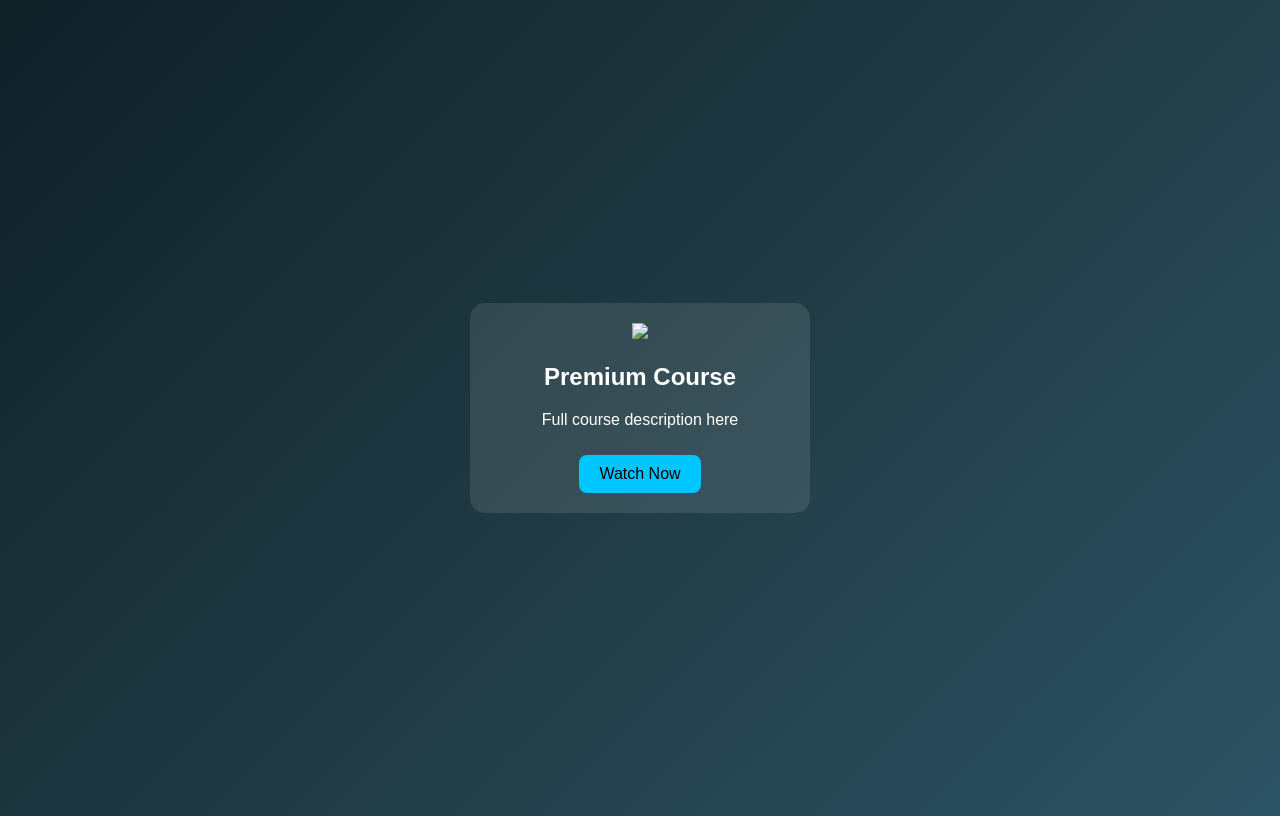
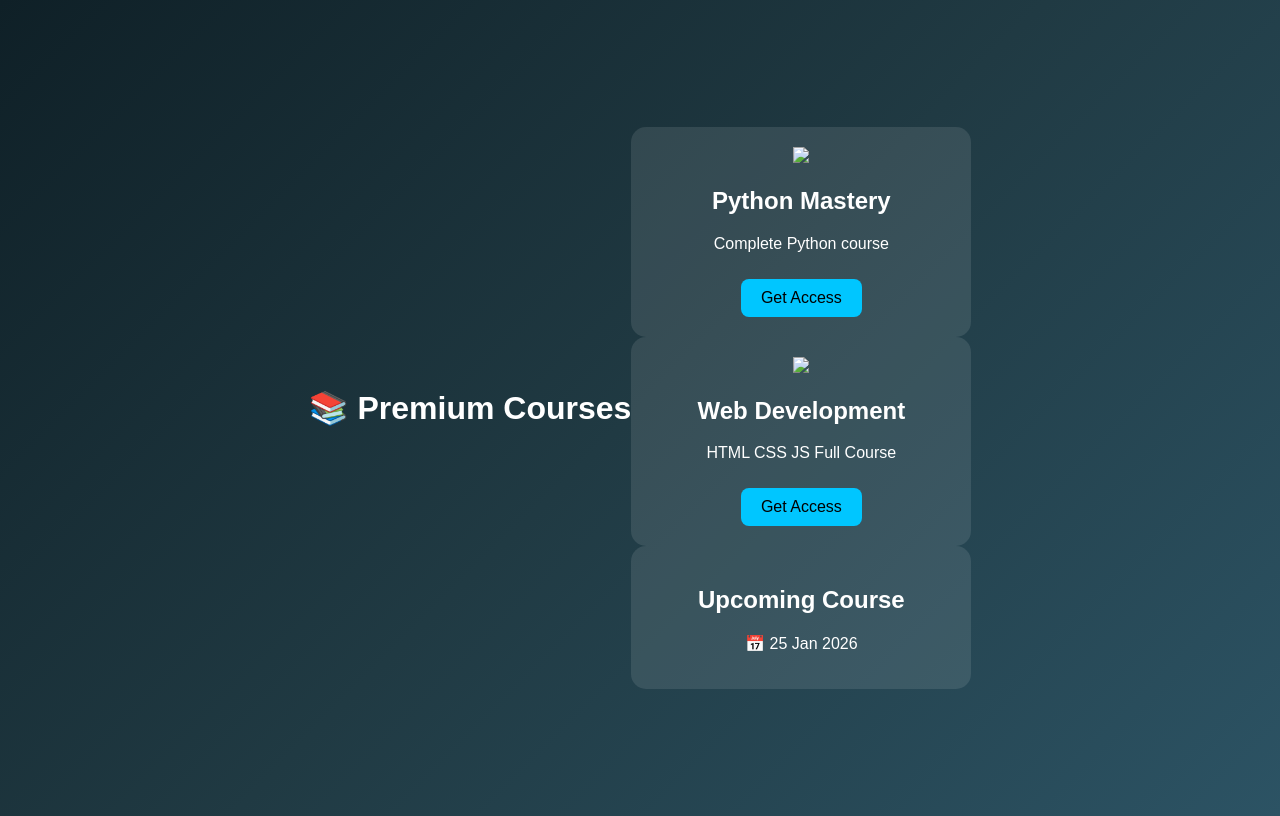
Before and after one commit to gambleformula-cmd/file-to-stream-, a Flask app: page / in a window 1280 px wide. Run offline with Flask 3, Linux system fonts and the light colour scheme; some libraries are stand-ins or nearby versions.

Commit message:
index.html

```diff
--- a/templates/index.html
+++ b/templates/index.html
@@ -1,15 +1,35 @@
 <!DOCTYPE html>
 <html>
 <head>
-  <title>Premium Courses</title>
+  <title>Courses Hub</title>
   <link rel="stylesheet" href="/static/css/style.css">
 </head>
 <body>
+
+<h1>📚 Premium Courses</h1>
+
+<div class="grid">
+
   <div class="card">
     <img src="https://via.placeholder.com/300">
-    <h2>Premium Course</h2>
-    <p>Full course description here</p>
-    <a href="/course?uid=123456" class="btn">Watch Now</a>
+    <h2>Python Mastery</h2>
+    <p>Complete Python course</p>
+    <a class="btn" href="https://t.me/VideoBot1?start=python">Get Access</a>
   </div>
+
+  <div class="card">
+    <img src="https://via.placeholder.com/300">
+    <h2>Web Development</h2>
+    <p>HTML CSS JS Full Course</p>
+    <a class="btn" href="https://t.me/VideoBot2?start=web">Get Access</a>
+  </div>
+
+  <div class="card upcoming">
+    <h2>Upcoming Course</h2>
+    <p>📅 25 Jan 2026</p>
+  </div>
+
+</div>
+
 </body>
 </html>
```
